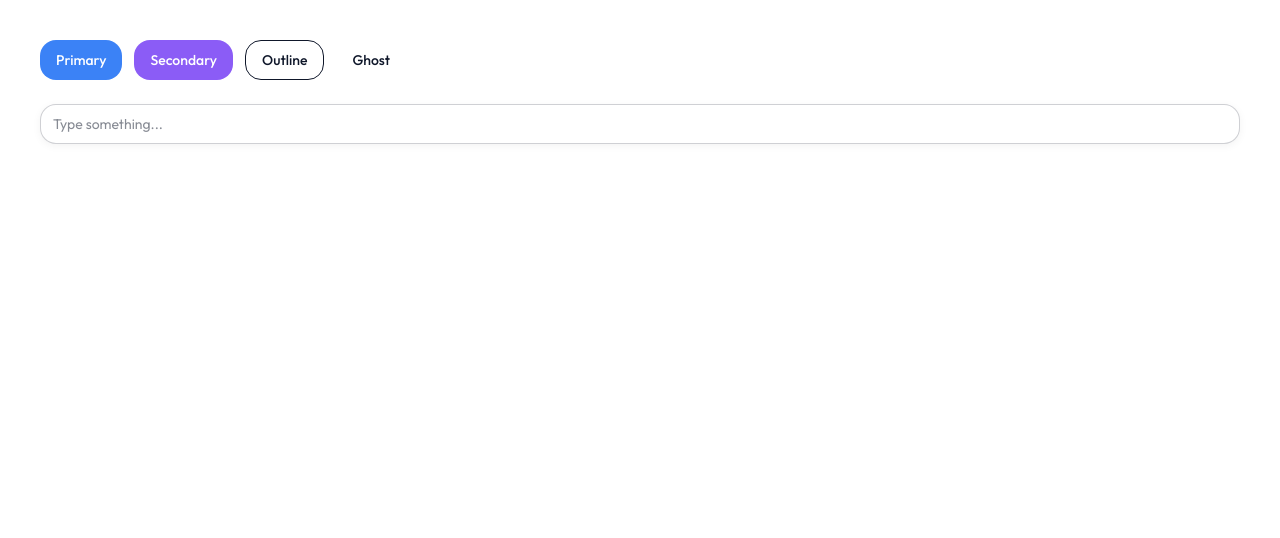
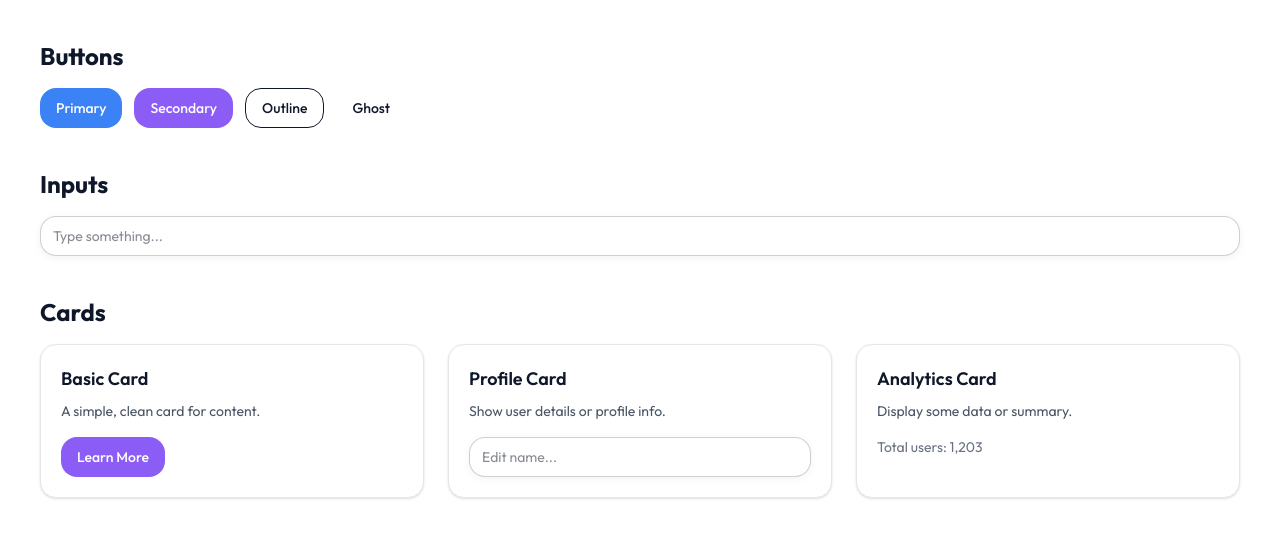
Before and after one commit to mrymsarabi/nextui-kit, a Next.js app: page / in a window 1280 px wide. Shown: the top 538 px of the page. Built offline with nearby package versions, Linux system fonts and the light colour scheme.

Commit message:
components - card

```diff
--- a/src/app/page.tsx
+++ b/src/app/page.tsx
@@ -1,17 +1,44 @@
 import { Button } from "@/components/ui/button";
 import { Input } from "@/components/ui/input";
+import { Card } from "@/components/ui/card";
 
 export default function Home() {
   return (
-    <main className="p-10 space-y-6 bg-[var(--color-background)] text-[var(--color-foreground)]">
+    <main className="p-10 space-y-10 bg-[var(--color-background)] text-[var(--color-foreground)]">
+      {/* Buttons Section */}
+      <section>
+        <h2 className="text-2xl font-bold mb-4">Buttons</h2>
         <div className="space-x-3">
           <Button>Primary</Button>
           <Button variant="secondary">Secondary</Button>
           <Button variant="outline">Outline</Button>
           <Button variant="ghost">Ghost</Button>
         </div>
+      </section>
 
+      {/* Inputs Section */}
+      <section>
+        <h2 className="text-2xl font-bold mb-4">Inputs</h2>
         <Input placeholder="Type something..." />
+      </section>
+
+      {/* Cards Section */}
+      <section>
+        <h2 className="text-2xl font-bold mb-4">Cards</h2>
+        <div className="grid sm:grid-cols-2 lg:grid-cols-3 gap-6">
+          <Card title="Basic Card" description="A simple, clean card for content.">
+            <Button variant="secondary">Learn More</Button>
+          </Card>
+
+          <Card title="Profile Card" description="Show user details or profile info.">
+            <Input placeholder="Edit name..." />
+          </Card>
+
+          <Card title="Analytics Card" description="Display some data or summary.">
+            <p className="text-sm text-gray-500 dark:text-gray-400">Total users: 1,203</p>
+          </Card>
+        </div>
+      </section>
     </main>
   );
 }
--- /dev/null
+++ b/src/components/ui/card.tsx
@@ -0,0 +1,23 @@
+import * as React from "react";
+import { cn } from "@/lib/utils";
+
+interface CardProps extends React.HTMLAttributes<HTMLDivElement> {
+  title?: string;
+  description?: string;
+}
+
+export function Card({ title, description, className, children, ...props }: CardProps) {
+  return (
+    <div
+      className={cn(
+        "rounded-[var(--radius-card)] border border-gray-200 bg-white p-5 shadow-sm dark:border-gray-800 dark:bg-gray-900 transition-all hover:shadow-md",
+        className
+      )}
+      {...props}
+    >
+      {title && <h3 className="text-lg font-semibold mb-2">{title}</h3>}
+      {description && <p className="text-sm text-gray-600 dark:text-gray-400 mb-4">{description}</p>}
+      {children}
+    </div>
+  );
+}
```
Lines whose indentation alone changed are shown as unchanged.
